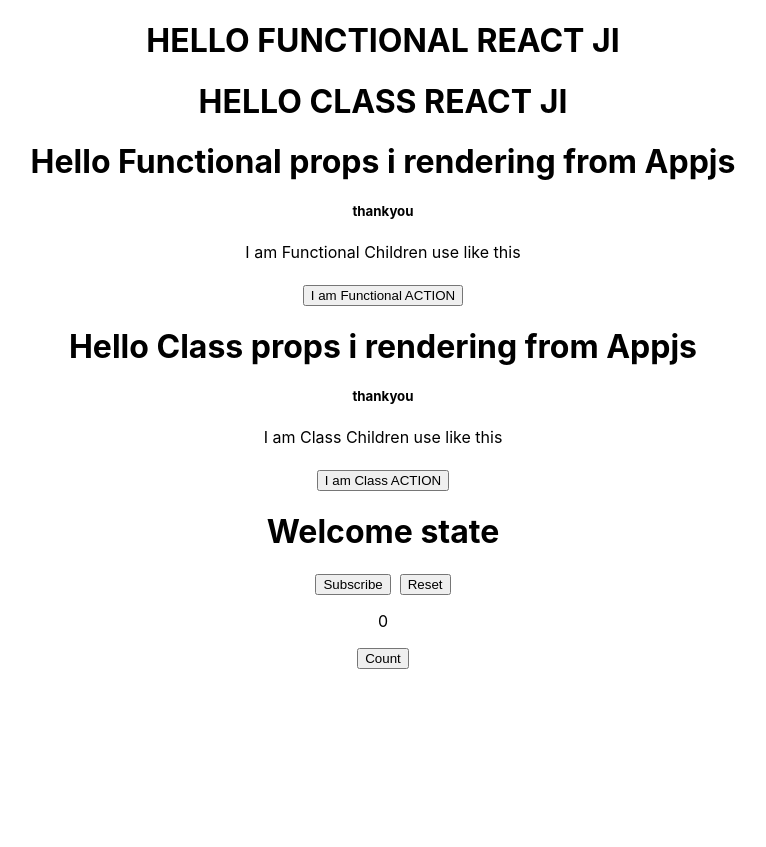
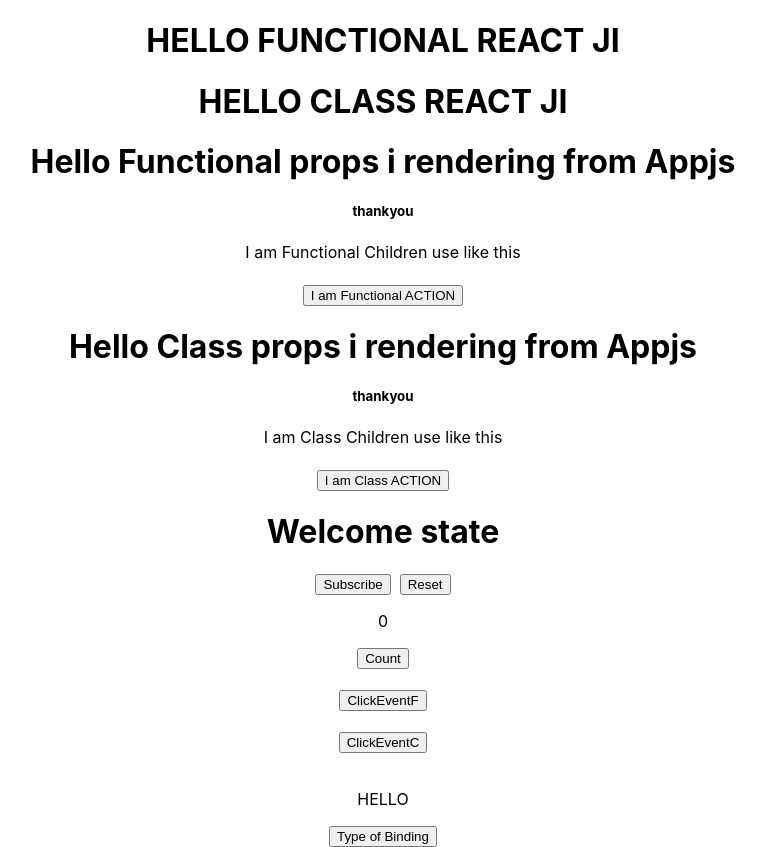
Before and after one commit to sanjay-personal/reactjs, a React (Create React App) app: page / in a window 1280 px wide. Shown: the whole page, without its empty margins (257-1023 px from the left). Before the commit the page ends 800 px from the top, so only its background shows below. Built offline with nearby package versions, Linux system fonts and the light colour scheme.

Commit message:
EVENTS AND EVENTBIND

```diff
--- a/src/App.js
+++ b/src/App.js
@@ -7,6 +7,9 @@
 import PropsC from './components/PropsC';
 import StateC from './components/StateC';
 import SetstateC from './components/SetstateC';
+import EventsF from './components/EventsF';
+import EventsC from './components/EventsC';
+import EventBindC from './components/EventBindC';
 
 function App() {
   return (
@@ -23,7 +26,12 @@
      <PropsC> <button>I am Class ACTION</button> </PropsC>
      <StateC/>
      <SetstateC pluseFive = "5" />
-
+     <br></br>
+     <EventsF />
+     <br></br>
+     <EventsC />
+     <br></br>
+     <EventBindC />
     </div>
   );
 }
--- /dev/null
+++ b/src/components/EventBindC.js
@@ -0,0 +1,45 @@
+import React, { Component } from 'react'
+
+class EventBindC extends Component {
+    constructor(props) {
+        super(props)
+
+        this.state = {
+            message: "HELLO"
+        }
+        // this.eventBind = this.eventBind.bind(this) type3
+    }
+
+    // eventBind() {
+    //     this.setState({
+    //         message: "Bye"      type1,type2,type3 we use
+    //     })
+    // }
+
+    eventBind() {
+        this.setState({
+            message: "BYE"
+        })
+    }
+
+    // eventBind = () => {
+    //     this.setState({
+    //         message: "Bye"  only type4
+    //     })
+    // }
+
+    render() {
+        return (
+            <div>
+                <p>{this.state.message}</p>
+                {/* <button onClick={this.eventBind.bind(this)}>Type of Binding</button> type1 */}
+                <button onClick={()=>this.eventBind()}>Type of Binding</button>
+                {/* <button onClick={this.eventBind}>Type of Binding</button> if type3 we use decalre constructor also  */}
+                {/* <button onClick={this.eventBind}>Type of Binding</button> type4 */}
+
+            </div>
+        )
+    }
+}
+
+export default EventBindC
--- /dev/null
+++ b/src/components/EventsC.js
@@ -0,0 +1,16 @@
+import React, { Component } from 'react'
+
+ class EventsC extends Component {
+    clickHandler() {
+       alert("heloo click C")
+    }
+    render() {
+        return (
+            <div>
+                <button onClick={this.clickHandler} >ClickEventC</button>
+            </div>
+        )
+    }
+}
+
+export default EventsC
--- /dev/null
+++ b/src/components/EventsF.js
@@ -0,0 +1,14 @@
+import React from 'react'
+
+function EventsF() {
+    function clickHandler() {
+        alert("hello click F")
+    }
+    return (
+        <div>
+            <button onClick={clickHandler}>ClickEventF</button>
+        </div>
+    )
+}
+
+export default EventsF
--- a/src/components/SetstateC.js
+++ b/src/components/SetstateC.js
@@ -16,7 +16,9 @@
             // pass two arguments with pre and props(pre is userdefined)
             this.setState((pre,props)=>({
                 // number : pre.number +1 + parseInt(this.props.pluseFive)
-                number : pre.number +1 + parseInt(props.pluseFive)
+                // number : pre.number +1 + parseInt(props.pluseFive)
+                number : pre.number +1
+
 
             }))
     }
```
Also changed, not shown: 1 other file (tests, documents, lock files or other folders).
